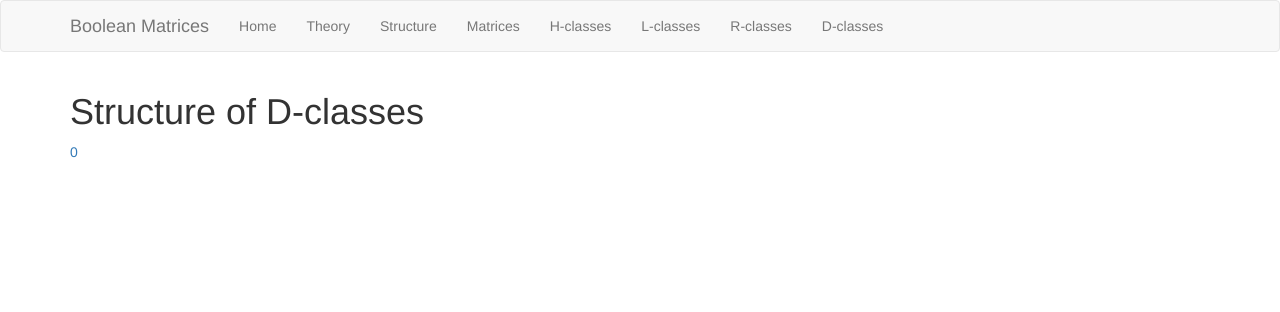
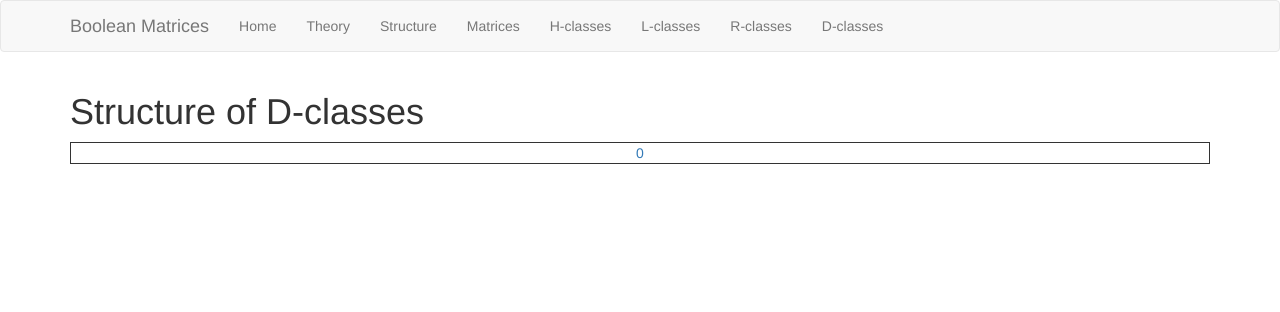
Before and after one commit to lemonpaul/flask-matrix, a Flask app: template app/templates/explore.html in a window 1280 px wide. Shown: the top 312 px of the page. Run offline with Flask 2, Linux system fonts and the light colour scheme; the template is opened without the code that fills it: most values are stand-ins (such as "Sample title", 1, 10 or a date in 2020); parts of the project's set-up code (start-up, migrations or seed data) failed here and were passed over; some libraries are stand-ins or nearby versions.

Commit message:
Refactor structure template

```diff
--- a/app/templates/explore.html
+++ b/app/templates/explore.html
@@ -2,23 +2,21 @@
 
 {% block app_content %}
     <h1>Structure of D-classes</h1>
-    <table>
+    <table style="width: 100%; text-align: center;">
     {% set offset = namespace(value=0) %}
     {% for class in d_classes %}
         {% for row in class.r_classes() %}
             <tr>
                 {% for i in range(offset.value) %}
                     <td>
-                        &nbsp;&nbsp;
                     </td>
                 {% endfor %}
                 {% for column in class.l_classes() %}
                     {% set h_class = intersection(row, column) %}
-                    <td>
+                    <td style="border: 1px solid;">
                         <a href="{{ url_for('main.class_index', class_name='H', class_id=h_class.id) }}">
                             {{ h_class.matrices|length }}
                         </a>
-                        &nbsp;
                     </td>
                 {% endfor %}
             </tr>
```
